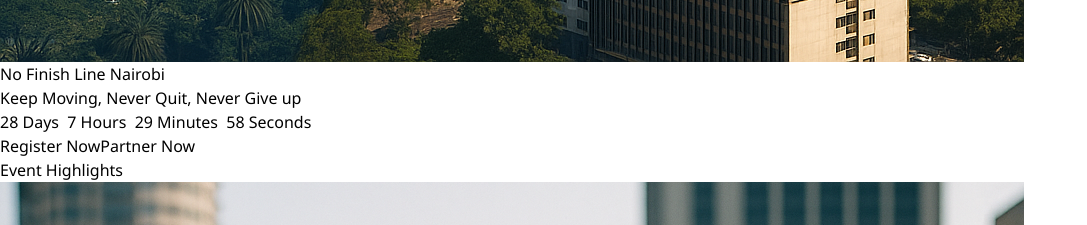
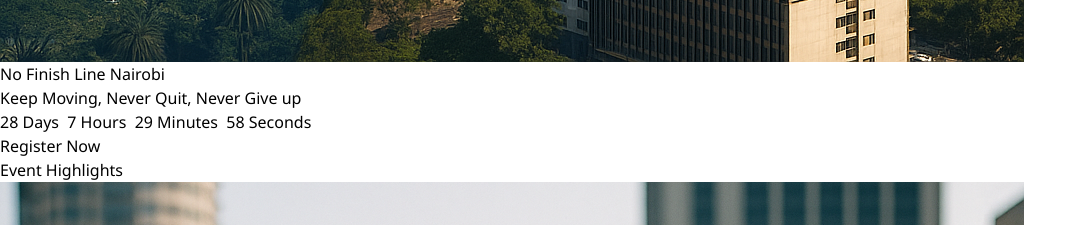
Before and after one commit to Mwangi-chief/NO-Finish-Line, a React (Vite) app: page / in a window 1280 px wide. Shown: the part 1880-2105 px from the top of the page, without its empty margins (0-1087 px from the left). Built offline with nearby package versions, Linux system fonts and the light colour scheme.

Commit message:
Removed the partner now button

```diff
--- a/src/pages/Home.jsx
+++ b/src/pages/Home.jsx
@@ -60,9 +60,6 @@ export default function Home() {
             >
               Register Now
             </a>
-            <a href="/contact" className="bg-yellow-500 text-white px-6 py-3 rounded-md font-bold hover:bg-yellow-600">
-              Partner Now
-            </a>
           </div>
         </div>
       </section>
```
